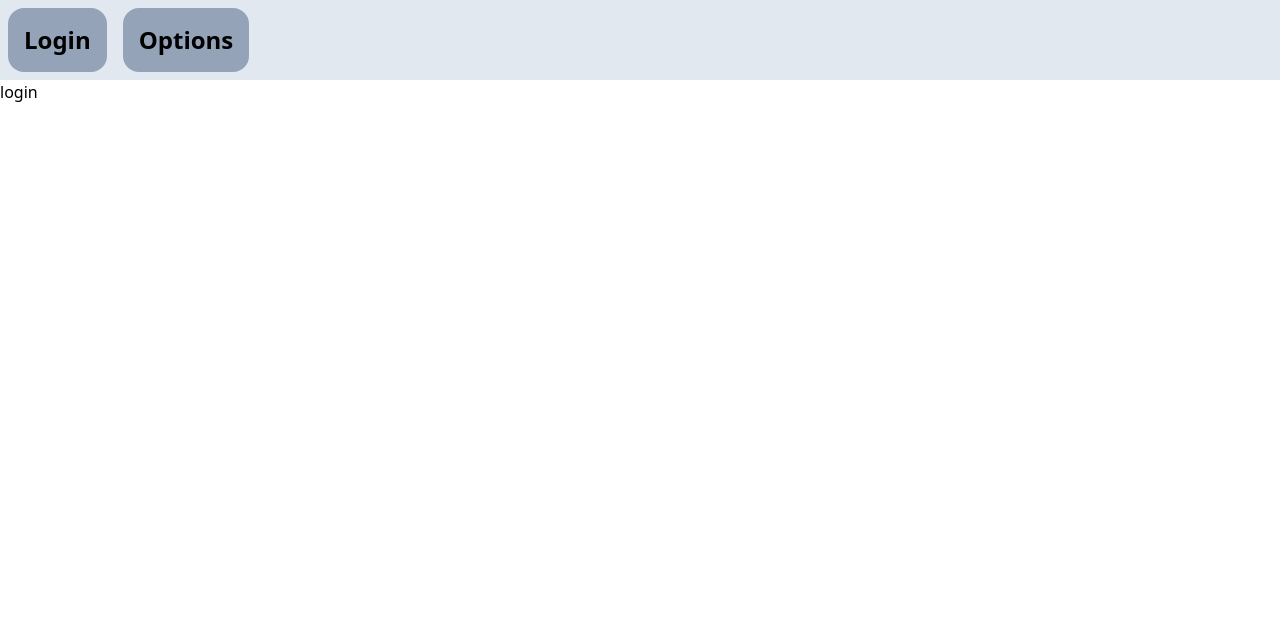
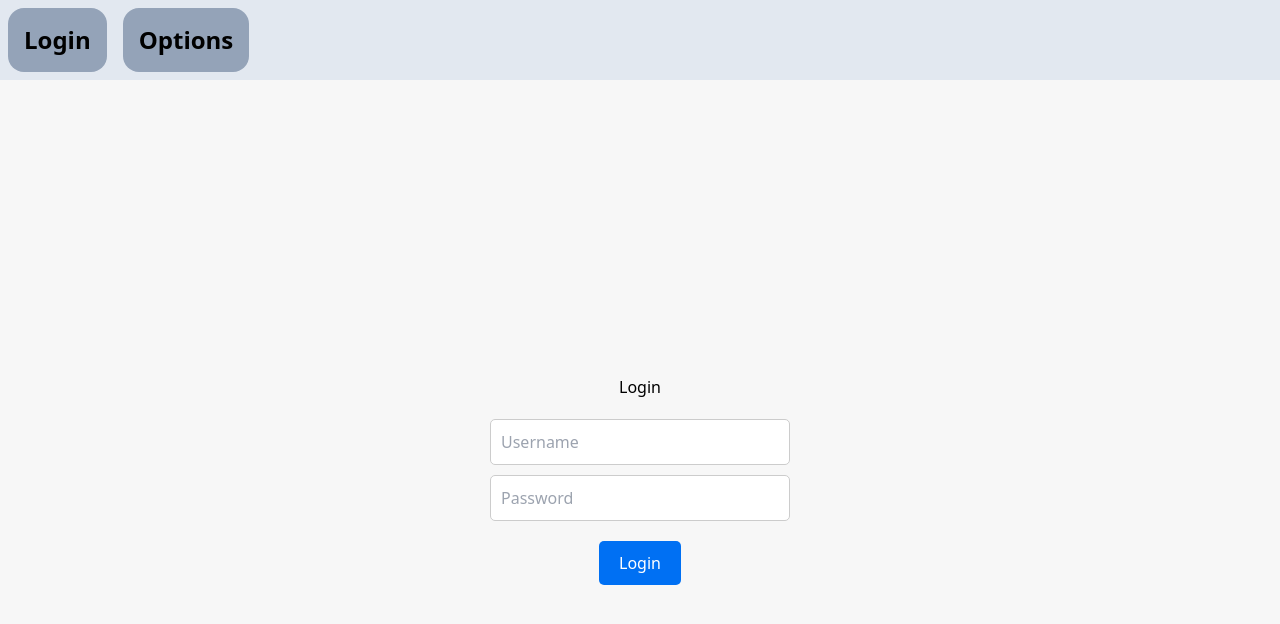
Before and after one commit to FelixMDM/CargoPilot, a Next.js app in the folder client/: page /login in a window 1280 px wide. Shown: the top 624 px of the page. Built offline with nearby package versions, Linux system fonts and the light colour scheme.

Commit message:
login page and options bar

```diff
--- a/client/src/app/login/page.tsx
+++ b/client/src/app/login/page.tsx
@@ -1,6 +1,69 @@
+'use client';
 
-const page = () => {
-    return <div>login</div>
-}
+import { useState } from 'react';
 
-export default page;
+const LoginPage = () => {
+    const [username, setUsername] = useState('');
+    const [password, setPassword] = useState('');
+
+    const handleLogin = () => {
+        // Placeholder for login logic
+        alert(`Logged in as: ${username}`);
+    };
+
+    return (
+        <div
+            style={{
+                display: 'flex',
+                flexDirection: 'column',
+                alignItems: 'center',
+                justifyContent: 'center',
+                height: '100vh',
+                backgroundColor: '#f7f7f7',
+            }}
+        >
+            <h1 style={{ marginBottom: '20px' }}>Login</h1>
+            <input
+                type="text"
+                placeholder="Username"
+                value={username}
+                onChange={(e) => setUsername(e.target.value)}
+                style={{
+                    padding: '10px',
+                    marginBottom: '10px',
+                    borderRadius: '5px',
+                    border: '1px solid #ccc',
+                    width: '300px',
+                }}
+            />
+            <input
+                type="password"
+                placeholder="Password"
+                value={password}
+                onChange={(e) => setPassword(e.target.value)}
+                style={{
+                    padding: '10px',
+                    marginBottom: '20px',
+                    borderRadius: '5px',
+                    border: '1px solid #ccc',
+                    width: '300px',
+                }}
+            />
+            <button
+                onClick={handleLogin}
+                style={{
+                    padding: '10px 20px',
+                    backgroundColor: '#0070f3',
+                    color: '#fff',
+                    border: 'none',
+                    borderRadius: '5px',
+                    cursor: 'pointer',
+                }}
+            >
+                Login
+            </button>
+        </div>
+    );
+};
+
+export default LoginPage;
```
